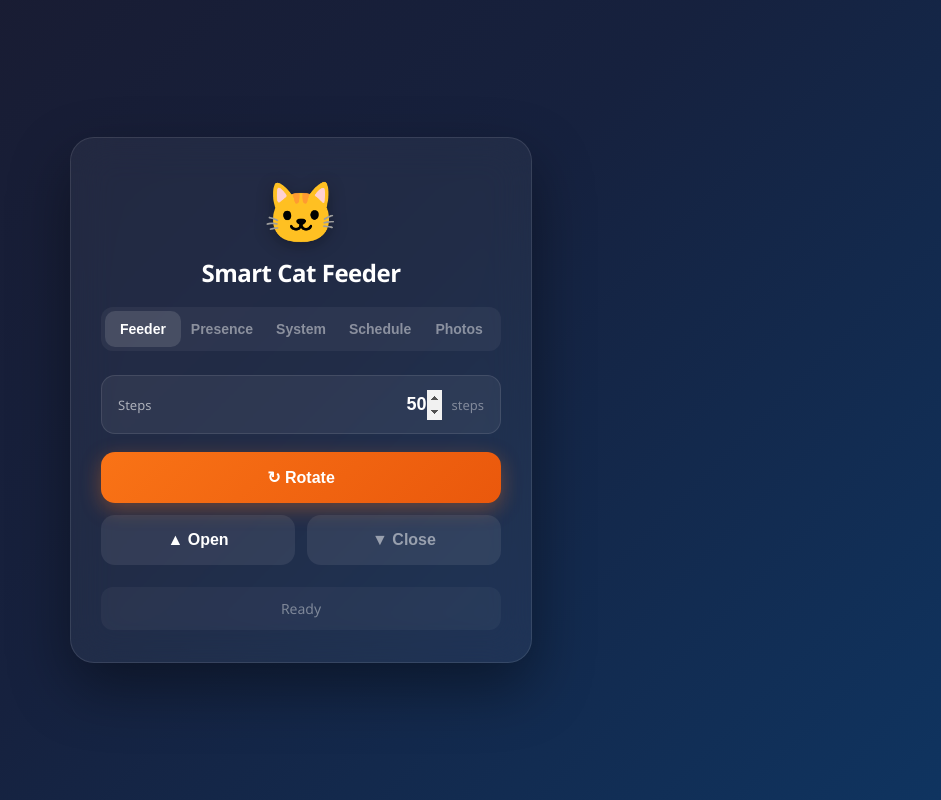
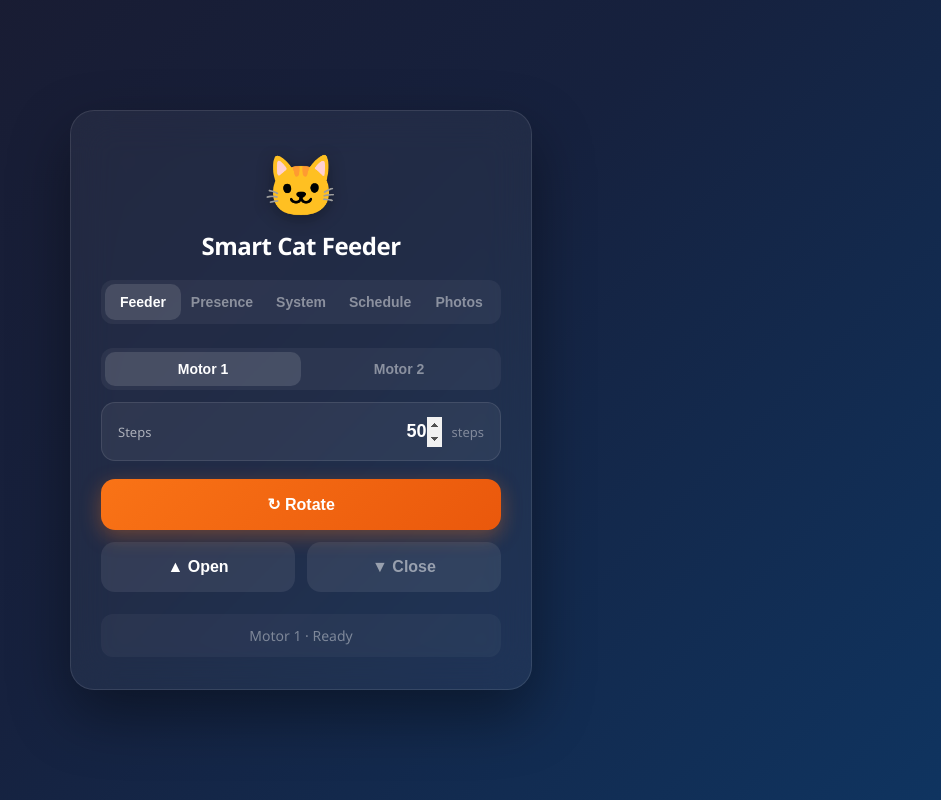
Before and after one commit to thiagocostaamaral/cat-feeder, a Flask app: page / in a window 1280 px wide. Shown: the whole page, without its empty margins (339-1280 px from the left). Run offline with Flask 3, Linux system fonts and the light colour scheme.

Commit message:
2 motor and higher cooldown (problematic presence sensor)

```diff
--- a/app.py
+++ b/app.py
@@ -9,7 +9,8 @@ import os
 
 app = Flask(__name__)
 motor = StepperMotor(pins=config.MOTOR_PINS)
-camera = CameraTrigger()
+motor2 = StepperMotor(pins=config.MOTOR2_PINS)
+camera = CameraTrigger(cooldown=60)
 presence = PresenceSensor(pin=config.PIR_PIN, on_detect=camera.on_detect)
 scheduler = Scheduler()
 scheduler.set_motor(motor)
@@ -30,6 +31,23 @@ def rotate_motor():
     data = request.get_json()
     rotation = int(data["rotation"])
     motor.rotate(rotation)
+    return jsonify({"status":"ok","rotation":rotation})
+
+@app.post("/motor2/open")
+def open_motor2():
+    motor2.rotate(512)
+    return jsonify({"status":"ok"})
+
+@app.post("/motor2/close")
+def close_motor2():
+    motor2.rotate(-512)
+    return jsonify({"status":"ok"})
+
+@app.post("/motor2/rotate")
+def rotate_motor2():
+    data = request.get_json()
+    rotation = int(data["rotation"])
+    motor2.rotate(rotation)
     return jsonify({"status":"ok","rotation":rotation})
 
 @app.get("/presence")
--- a/camera.py
+++ b/camera.py
@@ -57,7 +57,7 @@ def delete_photo(name):
 
 
 class CameraTrigger:
-    def __init__(self, cooldown=2):
+    def __init__(self, cooldown=60):
         self._cooldown = cooldown
         self._last_capture = 0
         self._lock = threading.Lock()
--- a/config.py
+++ b/config.py
@@ -1,2 +1,3 @@
 MOTOR_PINS = [17, 18, 27, 22]
+MOTOR2_PINS = [5, 6, 13, 19]
 PIR_PIN = 23
--- a/static/script.js
+++ b/static/script.js
@@ -1,45 +1,73 @@
 const statusEl = document.getElementById("motor-status");
 let presenceInterval = null;
 let systemInterval = null;
+let selectedMotor = 1;
+let motorRunning = false;
 
 function setStatus(text, type) {
     statusEl.textContent = text;
     statusEl.className = "status " + type;
 }
 
+function motorBase(prefix) {
+    return selectedMotor === 2 ? prefix.replace("/motor", "/motor2") : prefix;
+}
+
+function selectMotor(n) {
+    if (motorRunning) return;
+    selectedMotor = n;
+    document.querySelectorAll(".m-btn").forEach(b => {
+        const active = parseInt(b.dataset.motor) === n;
+        b.classList.toggle("active", active);
+    });
+    setStatus(`Motor ${n} · Ready`, "idle");
+}
+
 async function openMotor() {
-    setStatus("Opening...", "loading");
+    if (motorRunning) return;
+    motorRunning = true;
+    setStatus(`Motor ${selectedMotor} · Opening...`, "loading");
     try {
-        await fetch("/motor/open", { method: "POST" });
-        setStatus("Opened", "success");
+        await fetch(motorBase("/motor/open"), { method: "POST" });
+        setStatus(`Motor ${selectedMotor} · Opened`, "success");
     } catch {
-        setStatus("Failed to open", "error");
+        setStatus(`Failed to open motor ${selectedMotor}`, "error");
+    } finally {
+        motorRunning = false;
     }
 }
 
 async function closeMotor() {
-    setStatus("Closing...", "loading");
+    if (motorRunning) return;
+    motorRunning = true;
+    setStatus(`Motor ${selectedMotor} · Closing...`, "loading");
     try {
-        await fetch("/motor/close", { method: "POST" });
-        setStatus("Closed", "success");
+        await fetch(motorBase("/motor/close"), { method: "POST" });
+        setStatus(`Motor ${selectedMotor} · Closed`, "success");
     } catch {
-        setStatus("Failed to close", "error");
+        setStatus(`Failed to close motor ${selectedMotor}`, "error");
+    } finally {
+        motorRunning = false;
     }
 }
 
 async function rotateMotor() {
+    if (motorRunning) return;
+    motorRunning = true;
     const rotation = parseInt(document.getElementById("rotation").value);
-    setStatus(`Rotating ${rotation} steps...`, "loading");
+    setStatus(`Motor ${selectedMotor} · Rotating ${rotation} steps...`, "loading");
     try {
-        const response = await fetch("/motor/rotate", {
+        const response = await fetch(motorBase("/motor/rotate"), {
             method: "POST",
             headers: { "Content-Type": "application/json" },
             body: JSON.stringify({ rotation })
         });
         const result = await response.json();
-        setStatus(`Moved ${result.rotation} steps`, "success");
+        setStatus(`Motor ${selectedMotor} · Moved ${result.rotation} steps`, "success");
     } catch {
-        setStatus("Failed to rotate", "error");
+        setStatus(`Failed to rotate motor ${selectedMotor}`, "error");
+    } finally {
+        motorRunning = false;
     }
 }
 
--- a/static/style.css
+++ b/static/style.css
@@ -79,6 +79,37 @@ h1 {
     display: flex;
     flex-direction: column;
     gap: 12px;
+}
+
+.motor-select {
+    display: flex;
+    gap: 0;
+    margin-bottom: 12px;
+    background: rgba(255, 255, 255, 0.05);
+    border-radius: 12px;
+    padding: 4px;
+}
+
+.m-btn {
+    flex: 1;
+    background: transparent;
+    border: none;
+    color: rgba(255, 255, 255, 0.45);
+    padding: 9px;
+    font-size: 14px;
+    font-weight: 600;
+    border-radius: 10px;
+    cursor: pointer;
+    transition: all 0.2s;
+}
+
+.m-btn.active {
+    background: rgba(255, 255, 255, 0.12);
+    color: #fff;
+}
+
+.m-btn:hover:not(.active) {
+    color: rgba(255, 255, 255, 0.7);
 }
 
 .input-group {
--- a/templates/index.html
+++ b/templates/index.html
@@ -22,6 +22,11 @@
         </div>
 
         <div id="tab-feeder" class="tab-content active">
+            <div class="motor-select">
+                <button class="m-btn active" data-motor="1" onclick="selectMotor(1)">Motor 1</button>
+                <button class="m-btn" data-motor="2" onclick="selectMotor(2)">Motor 2</button>
+            </div>
+
             <div class="controls">
                 <div class="input-group">
                     <label for="rotation">Steps</label>
@@ -43,7 +48,7 @@
                 </div>
             </div>
 
-            <div id="motor-status" class="status idle">Ready</div>
+            <div id="motor-status" class="status idle">Motor 1 · Ready</div>
         </div>
 
         <div id="tab-presence" class="tab-content">
```
Also changed, not shown: AssemblyHelperPage/index.html (+9 -9 lines), INSTRUCTIONS.md (+7 -2 lines).
